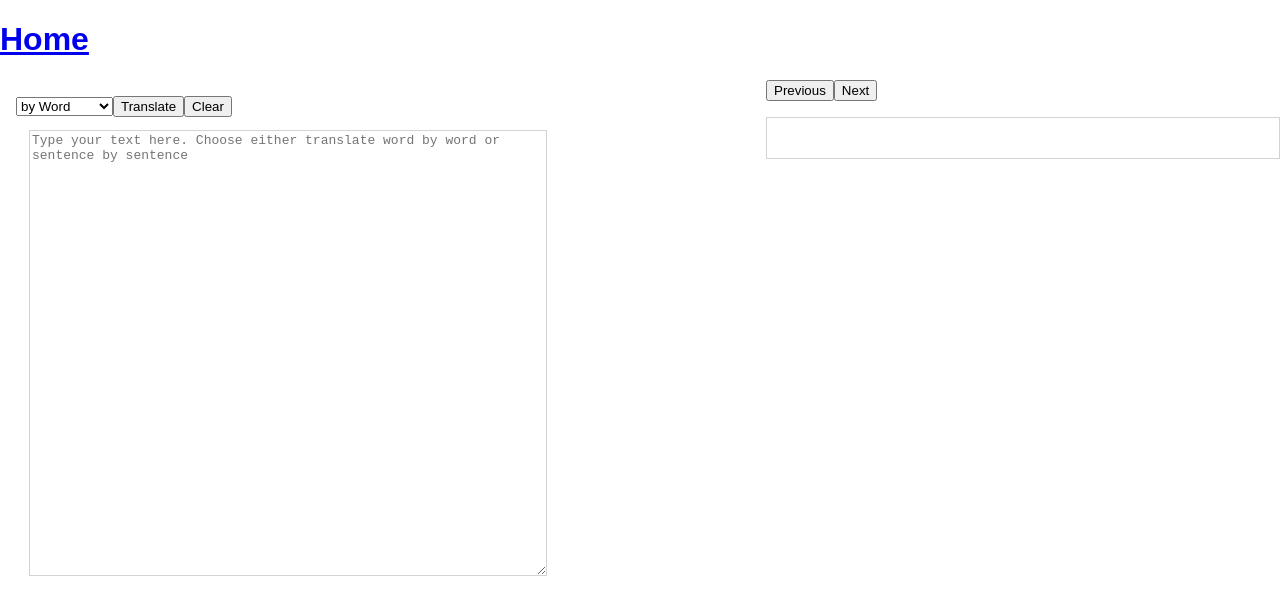
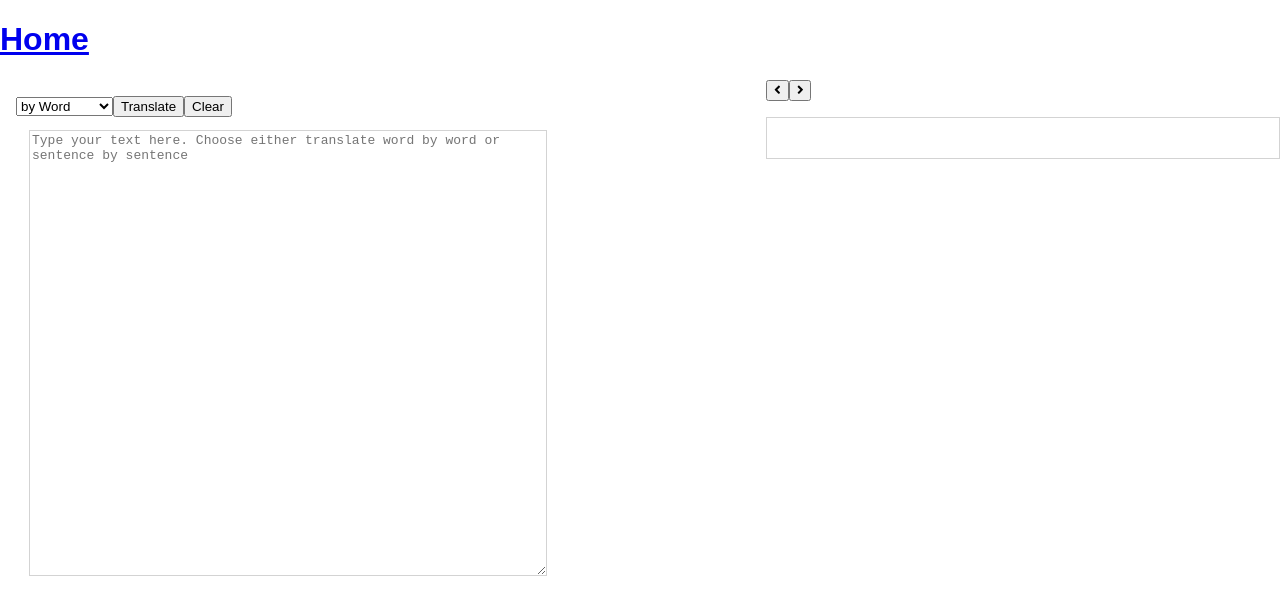
Before and after one commit to YvetteZ2017/giphy-translate, a React (Create React App) app: page /main in a window 1280 px wide. Shown: the top 614 px of the page. Built offline with nearby package versions, Linux system fonts and the light colour scheme.

Commit message:
feat: added fontAwsome

```diff
--- a/public/index.html
+++ b/public/index.html
@@ -10,6 +10,7 @@
     -->
     <link rel="manifest" href="%PUBLIC_URL%/manifest.json">
     <link rel="shortcut icon" href="%PUBLIC_URL%/icon.png">
+    <script defer src="https://use.fontawesome.com/releases/v5.0.6/js/all.js"></script>
     <title>Gifi Translate（ ☉ω☉）</title>
   </head>
   <body>
--- a/src/components/ViewTerm.js
+++ b/src/components/ViewTerm.js
@@ -21,8 +21,8 @@ class ViewTerm extends Component {
     render() {
         return (
             <div className='term-view'>
-                <button onClick={this.handlePrev}>Previous</button>
-                <button onClick={this.handleNext}>Next</button>
+                <button onClick={this.handlePrev}><i className="fas fa-angle-left"></i></button>
+                <button onClick={this.handleNext}><i className="fas fa-angle-right"></i></button>
                 <p className='term'>{this.props.translate.term}</p>
             </div>
         );
```
